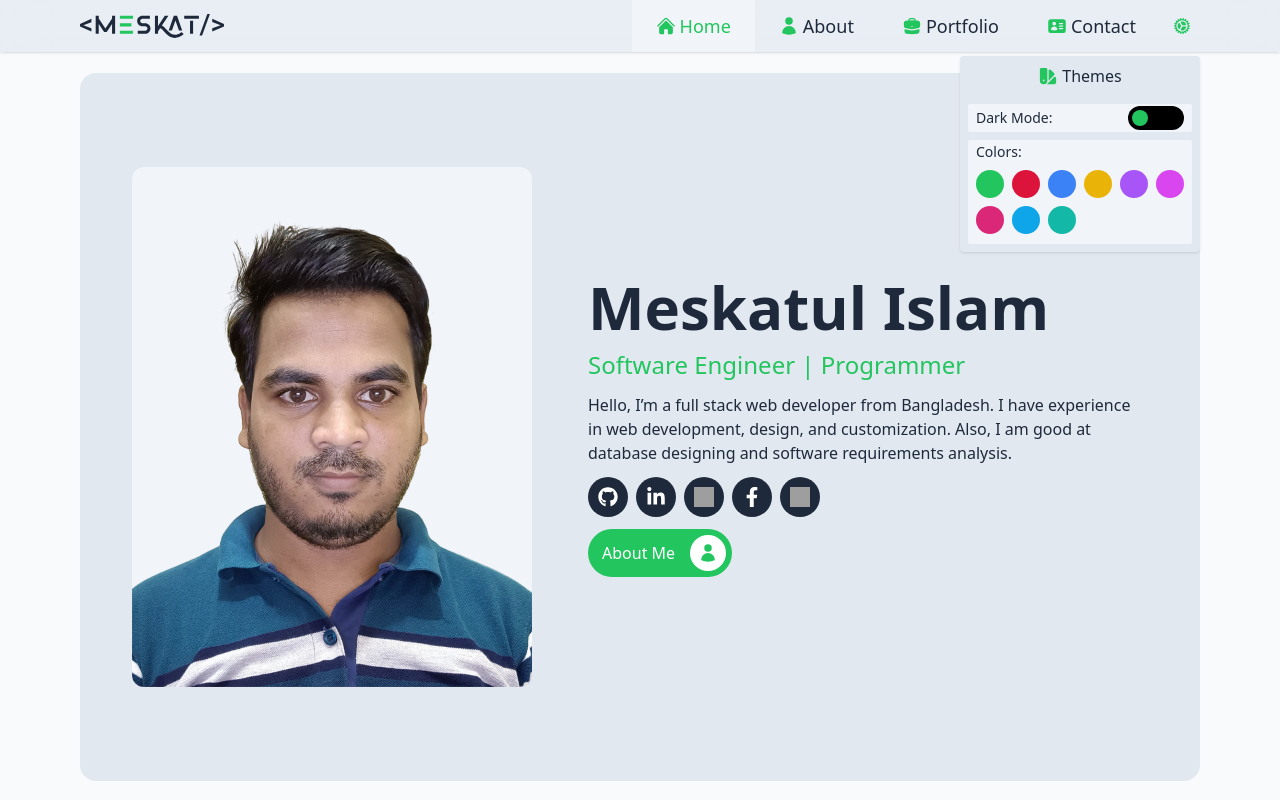
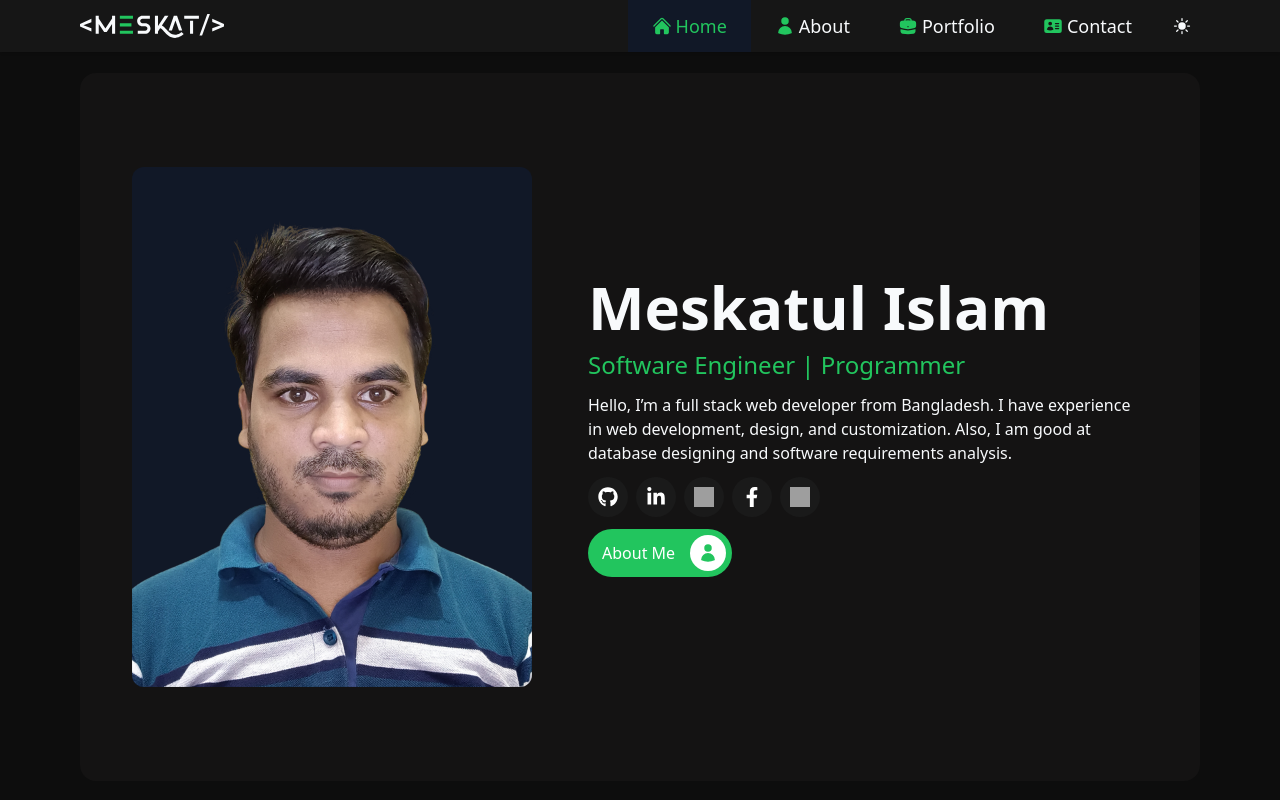
Before and after one commit to iammeskat/iammeskat.github.io, a React (Create React App) app: page / in a window 1280 px wide. Both pictures are taken after a click on the button 1182 px from the left and 26 px from the top of the page. Shown: the top 800 px of the page. Built offline with nearby package versions, Linux system fonts and the light colour scheme; grey boxes are pictures that could not be loaded.

Commit message:
improve dark mode

```diff
--- a/src/assets/css/main.css
+++ b/src/assets/css/main.css
@@ -62,7 +62,7 @@
     @apply space-y-6 md:space-y-10;
   }
   .active {
-    @apply primary-color hover:text-white bg-slate-100 dark:bg-gray-900;
+    @apply primary-color hover:text-slate-800 dark:hover:text-white bg-slate-100 dark:bg-gray-900;
   }
 
   .primary-color {
--- a/src/assets/css/style.css
+++ b/src/assets/css/style.css
@@ -911,12 +911,17 @@ section {
 
 .active:hover {
   --tw-text-opacity: 1;
+  color: rgb(30 41 59 / var(--tw-text-opacity));
+}
+
+.dark .active {
+  --tw-bg-opacity: 1;
+  background-color: rgb(17 24 39 / var(--tw-bg-opacity));
+}
+
+.dark .active:hover {
+  --tw-text-opacity: 1;
   color: rgb(255 255 255 / var(--tw-text-opacity));
-}
-
-.dark .active {
-  --tw-bg-opacity: 1;
-  background-color: rgb(17 24 39 / var(--tw-bg-opacity));
 }
 
 .primary-color {
@@ -969,6 +974,10 @@ section {
   margin-right: 1.25rem;
 }
 
+.ml-2 {
+  margin-left: 0.5rem;
+}
+
 .-mb-0\.5 {
   margin-bottom: -0.125rem;
 }
@@ -1073,6 +1082,10 @@ section {
   height: 10rem;
 }
 
+.h-full {
+  height: 100%;
+}
+
 .min-h-full {
   min-height: 100%;
 }
@@ -1133,20 +1146,16 @@ section {
   width: 15rem;
 }
 
+.w-14 {
+  width: 3.5rem;
+}
+
 .w-auto {
   width: auto;
 }
 
 .w-0 {
   width: 0px;
-}
-
-.w-20 {
-  width: 5rem;
-}
-
-.w-14 {
-  width: 3.5rem;
 }
 
 .max-w-\[15rem\] {
@@ -1353,14 +1362,6 @@ section {
   border-radius: 0.125rem;
 }
 
-.border {
-  border-width: 1px;
-}
-
-.border-4 {
-  border-width: 4px;
-}
-
 .border-l-2 {
   border-left-width: 2px;
 }
@@ -1370,11 +1371,6 @@ section {
   border-color: rgb(148 163 184 / var(--tw-border-opacity));
 }
 
-.border-red-500 {
-  --tw-border-opacity: 1;
-  border-color: rgb(239 68 68 / var(--tw-border-opacity));
-}
-
 .bg-white {
   --tw-bg-opacity: 1;
   background-color: rgb(255 255 255 / var(--tw-bg-opacity));
@@ -1399,6 +1395,11 @@ section {
   background-color: rgb(241 245 249 / var(--tw-bg-opacity));
 }
 
+.bg-black {
+  --tw-bg-opacity: 1;
+  background-color: rgb(0 0 0 / var(--tw-bg-opacity));
+}
+
 .bg-\[crimson\] {
   --tw-bg-opacity: 1;
   background-color: rgb(220 20 60 / var(--tw-bg-opacity));
@@ -1437,11 +1438,6 @@ section {
 .bg-slate-800 {
   --tw-bg-opacity: 1;
   background-color: rgb(30 41 59 / var(--tw-bg-opacity));
-}
-
-.bg-black {
-  --tw-bg-opacity: 1;
-  background-color: rgb(0 0 0 / var(--tw-bg-opacity));
 }
 
 .p-1\.5 {
@@ -1506,11 +1502,6 @@ section {
 .py-0 {
   padding-top: 0px;
   padding-bottom: 0px;
-}
-
-.px-1\.5 {
-  padding-left: 0.375rem;
-  padding-right: 0.375rem;
 }
 
 .px-1 {
@@ -1714,6 +1705,11 @@ section {
 
 .hover\:w-\[8rem\]:hover {
   width: 8rem;
+}
+
+.hover\:bg-slate-50:hover {
+  --tw-bg-opacity: 1;
+  background-color: rgb(248 250 252 / var(--tw-bg-opacity));
 }
 
 .hover\:bg-white:hover {
@@ -1744,6 +1740,11 @@ section {
   color: rgb(255 255 255 / var(--tw-text-opacity));
 }
 
+.group:hover .group-hover\:text-slate-900 {
+  --tw-text-opacity: 1;
+  color: rgb(15 23 42 / var(--tw-text-opacity));
+}
+
 .dark .dark\:bg-light {
   --tw-bg-opacity: 1;
   background-color: rgb(226 232 240 / var(--tw-bg-opacity));
@@ -1773,9 +1774,19 @@ section {
   color: rgb(148 163 184 / var(--tw-text-opacity));
 }
 
+.dark .dark\:hover\:bg-black:hover {
+  --tw-bg-opacity: 1;
+  background-color: rgb(0 0 0 / var(--tw-bg-opacity));
+}
+
 .dark .dark\:hover\:bg-gray-900:hover {
   --tw-bg-opacity: 1;
   background-color: rgb(17 24 39 / var(--tw-bg-opacity));
+}
+
+.dark .group:hover .dark\:group-hover\:text-white {
+  --tw-text-opacity: 1;
+  color: rgb(255 255 255 / var(--tw-text-opacity));
 }
 
 @media (min-width: 768px) {
--- /dev/null
+++ b/src/components/BtnDarkMode.jsx
@@ -0,0 +1,23 @@
+import IconMoon from "./icons/IconMoon";
+import IconSun from "./icons/IconSun";
+
+const BtnDarkMode = (props) => {
+  return (
+    <button
+      onClick={props.onClickHandler}
+      className="ml-2 hover:bg-slate-50 dark:hover:bg-black p-2 rounded-full"
+    >
+      {props.isDark ? (
+        <div className="w-5 h-5">
+          <IconSun />
+        </div>
+      ) : (
+        <div className="w-5 h-5">
+          <IconMoon />
+        </div>
+      )}
+    </button>
+  );
+};
+
+export default BtnDarkMode;
--- a/src/components/Header.jsx
+++ b/src/components/Header.jsx
@@ -1,12 +1,13 @@
 // import { useState } from "react";
-import { useState } from "react";
 import { navItems } from "../data/navItems";
-import BtnSetting from "./BtnSetting";
+import BtnDarkMode from "./BtnDarkMode";
+// import BtnSetting from "./BtnSetting";
 import Logo from "./Logo";
 import NavItem from "./NavItem";
-import Settings from "./Settings";
+// import Settings from "./Settings";
 const Header = (props) => {
-  const [showSetting, setShowSetting] = useState(false);
+  // const [showSetting, setShowSetting] = useState(false);
+  const { setDarkMode, isDark } = props;
   return (
     <header className="sticky top-0 z-20 backdrop-blur-xl bg-slate-200/70  dark:bg-[#1a1a1a]/80 shadow">
       <nav className="container mx-auto flex justify-between items-center text-lg">
@@ -22,12 +23,13 @@ const Header = (props) => {
               />
             );
           })}
-          <BtnSetting onClickHandler={() => setShowSetting(!showSetting)} />
+          {/* <BtnSetting onClickHandler={() => setShowSetting(!showSetting)} /> */}
+          <BtnDarkMode onClickHandler={setDarkMode} isDark={isDark} />
         </ul>
       </nav>
-      {showSetting && (
+      {/* {showSetting && (
         <Settings isDark={props.isDark} setDarkMode={props.setDarkMode} />
-      )}
+      )} */}
     </header>
   );
 };
--- a/src/components/icons/IconBriefcase.jsx
+++ b/src/components/icons/IconBriefcase.jsx
@@ -4,7 +4,7 @@ const IconBriefcase = () => {
       xmlns="http://www.w3.org/2000/svg"
       viewBox="0 0 24 24"
       fill="currentColor"
-      className="w-5 h-5 primary-color group-hover:text-white"
+      className="w-5 h-5 primary-color group-hover:text-slate-900 dark:group-hover:text-white"
     >
       <path
         fillRule="evenodd"
--- a/src/components/icons/IconContact.jsx
+++ b/src/components/icons/IconContact.jsx
@@ -4,7 +4,7 @@ const IconContact = () => {
       xmlns="http://www.w3.org/2000/svg"
       viewBox="0 0 24 24"
       fill="currentColor"
-      className="w-5 h-5 primary-color group-hover:text-white"
+      className="w-5 h-5 primary-color group-hover:text-slate-900 dark:group-hover:text-white"
     >
       <path
         fillRule="evenodd"
--- a/src/components/icons/IconHome.jsx
+++ b/src/components/icons/IconHome.jsx
@@ -4,7 +4,7 @@ const IconHome = () => {
       xmlns="http://www.w3.org/2000/svg"
       viewBox="0 0 24 24"
       fill="currentColor"
-      className="w-5 h-5 primary-color group-hover:text-white"
+      className="w-5 h-5 primary-color group-hover:text-slate-900 dark:group-hover:text-white"
     >
       <path d="M11.47 3.84a.75.75 0 011.06 0l8.69 8.69a.75.75 0 101.06-1.06l-8.689-8.69a2.25 2.25 0 00-3.182 0l-8.69 8.69a.75.75 0 001.061 1.06l8.69-8.69z" />
       <path d="M12 5.432l8.159 8.159c.03.03.06.058.091.086v6.198c0 1.035-.84 1.875-1.875 1.875H15a.75.75 0 01-.75-.75v-4.5a.75.75 0 00-.75-.75h-3a.75.75 0 00-.75.75V21a.75.75 0 01-.75.75H5.625a1.875 1.875 0 01-1.875-1.875v-6.198a2.29 2.29 0 00.091-.086L12 5.43z" />
--- /dev/null
+++ b/src/components/icons/IconMoon.jsx
@@ -0,0 +1,18 @@
+const IconMoon = () => {
+  return (
+    <svg
+      xmlns="http://www.w3.org/2000/svg"
+      viewBox="0 0 24 24"
+      fill="currentColor"
+      className="w-full h-full"
+    >
+      <path
+        fillRule="evenodd"
+        d="M9.528 1.718a.75.75 0 01.162.819A8.97 8.97 0 009 6a9 9 0 009 9 8.97 8.97 0 003.463-.69.75.75 0 01.981.98 10.503 10.503 0 01-9.694 6.46c-5.799 0-10.5-4.701-10.5-10.5 0-4.368 2.667-8.112 6.46-9.694a.75.75 0 01.818.162z"
+        clipRule="evenodd"
+      />
+    </svg>
+  );
+};
+
+export default IconMoon;
--- /dev/null
+++ b/src/components/icons/IconSun.jsx
@@ -0,0 +1,14 @@
+const IconSun = () => {
+  return (
+    <svg
+      xmlns="http://www.w3.org/2000/svg"
+      viewBox="0 0 24 24"
+      fill="currentColor"
+      className="w-full h-full"
+    >
+      <path d="M12 2.25a.75.75 0 01.75.75v2.25a.75.75 0 01-1.5 0V3a.75.75 0 01.75-.75zM7.5 12a4.5 4.5 0 119 0 4.5 4.5 0 01-9 0zM18.894 6.166a.75.75 0 00-1.06-1.06l-1.591 1.59a.75.75 0 101.06 1.061l1.591-1.59zM21.75 12a.75.75 0 01-.75.75h-2.25a.75.75 0 010-1.5H21a.75.75 0 01.75.75zM17.834 18.894a.75.75 0 001.06-1.06l-1.59-1.591a.75.75 0 10-1.061 1.06l1.59 1.591zM12 18a.75.75 0 01.75.75V21a.75.75 0 01-1.5 0v-2.25A.75.75 0 0112 18zM7.758 17.303a.75.75 0 00-1.061-1.06l-1.591 1.59a.75.75 0 001.06 1.061l1.591-1.59zM6 12a.75.75 0 01-.75.75H3a.75.75 0 010-1.5h2.25A.75.75 0 016 12zM6.697 7.757a.75.75 0 001.06-1.06l-1.59-1.591a.75.75 0 00-1.061 1.06l1.59 1.591z" />
+    </svg>
+  );
+};
+
+export default IconSun;
--- a/src/components/icons/IconUser.jsx
+++ b/src/components/icons/IconUser.jsx
@@ -4,7 +4,7 @@ const IconUser = () => {
       xmlns="http://www.w3.org/2000/svg"
       viewBox="0 0 24 24"
       fill="currentColor"
-      className="w-5 h-5 primary-color group-hover:text-white"
+      className="w-5 h-5 primary-color group-hover:text-slate-900 dark:group-hover:text-white"
     >
       <path
         fillRule="evenodd"
```
